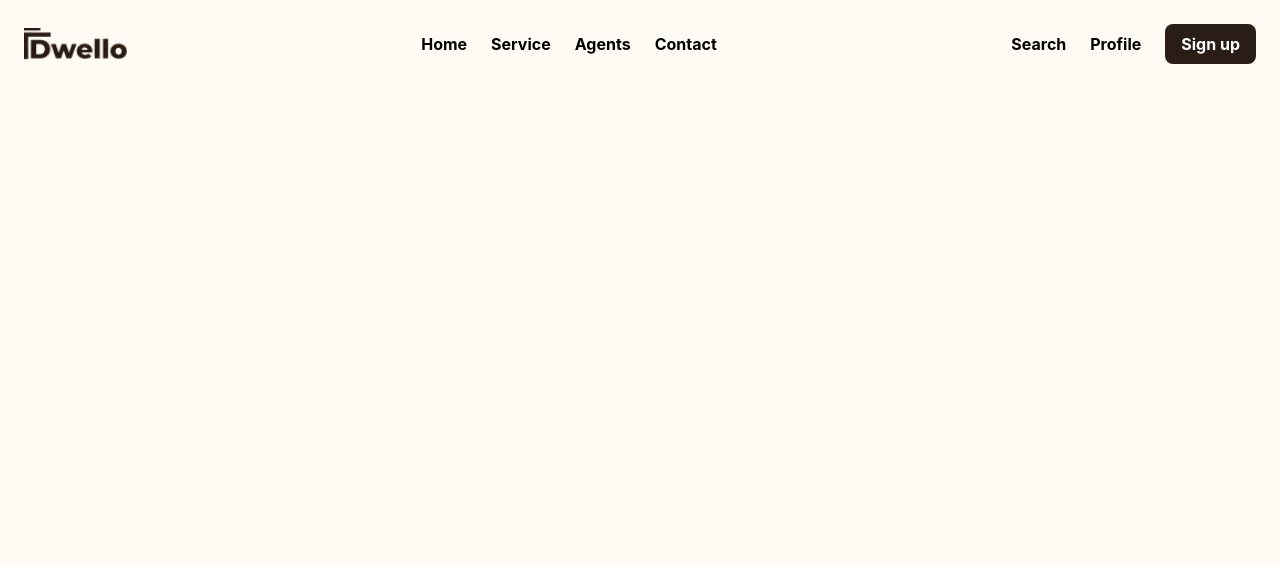
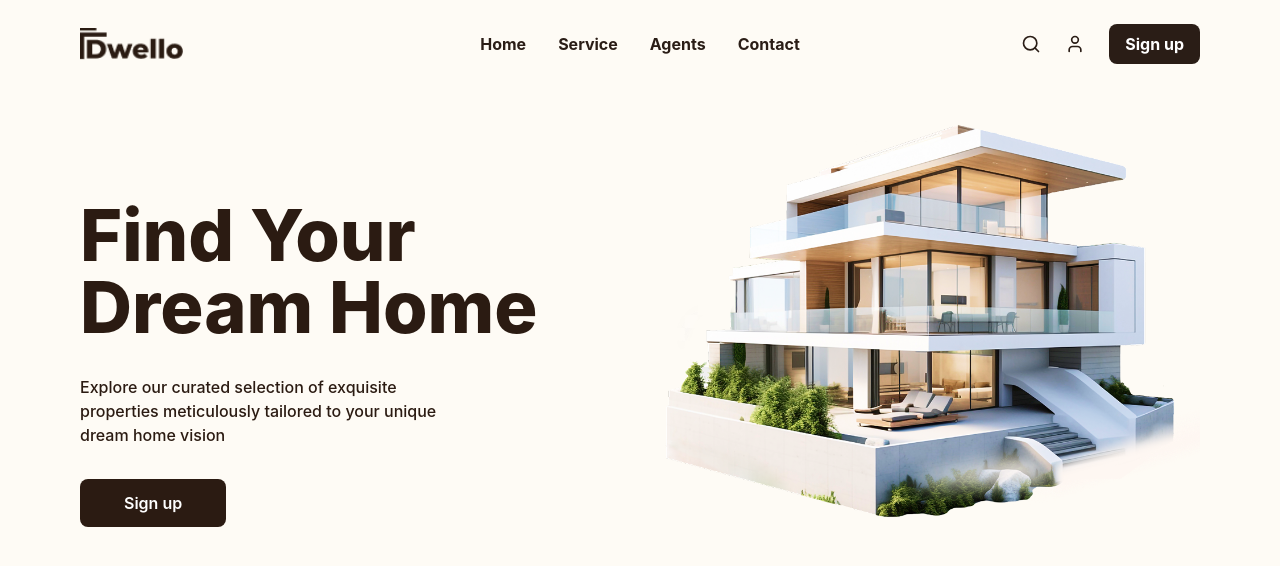
Before and after one commit to AbdulMoez777/DwelloHomes, a React (Vite) app: page / in a window 1280 px wide. Shown: the top 566 px of the page. Built offline with nearby package versions, Linux system fonts and the light colour scheme.

Commit message:
4: HeroSection Comp

```diff
--- a/package.json
+++ b/package.json
@@ -11,6 +11,7 @@
   },
   "dependencies": {
     "@tailwindcss/vite": "^4.3.3",
+    "lucide-react": "^1.25.0",
     "react": "^19.2.7",
     "react-dom": "^19.2.7",
     "tailwindcss": "^4.3.3"
--- a/src/App.jsx
+++ b/src/App.jsx
@@ -1,10 +1,12 @@
 import React from "react";
 import Navbar from "./components/Navbar";
+import HeroSection from "./components/HeroSection";
 
 function App() {
   return (
     <div className="bg-[#FEFBF5] min-h-screen ">
       <Navbar/>
+      <HeroSection/>
     </div>
   );
 }
--- /dev/null
+++ b/src/components/HeroSection.jsx
@@ -0,0 +1,33 @@
+import React from "react";
+
+function HeroSection() {
+  return (
+    <section className="flex px-20 py-6 justify-between items-center max-w-6.7xl mx-auto ">
+      {/* Left Section  */}
+      <div className="flex flex-col gap-8 w-1/2">
+        <h1 className="text-6xl lg:text-7xl font-extrabold text-[#2B1B12] leading-tighter ">
+          Find Your <br />
+          Dream Home
+        </h1>
+        <p className="text-[#2B1B12] font-medium max-w-sm">
+          Explore our curated selection of exquisite properties meticulously
+          tailored to your unique dream home vision
+        </p>
+        <button className="bg-[#2B1B12] hover:bg-[#3e2c22] text-white px-11 py-3 rounded-lg w-fit font-semibold transition-colors">
+          Sign up
+        </button>
+      </div>
+
+      {/* Right Image Section  */}
+      <div className="w-1/2 flex justify-end">
+        <img
+          src="/images/hero image 1.png"
+          alt="Hero Image "
+          className="w-full max-w-xl object-contain -mt-24"
+        />
+      </div>
+    </section>
+  );
+}
+
+export default HeroSection;
--- a/src/components/Navbar.jsx
+++ b/src/components/Navbar.jsx
@@ -1,34 +1,46 @@
-import React from 'react'
+import React from "react";
+import { Search } from "lucide-react";
+import { User } from "lucide-react";
 
 function Navbar() {
   return (
-    <nav className="flex justify-between items-center p-6">
-
+    <nav className="flex items-center px-20 py-6">
       {/* BOX 1: The Logo */}
-      <div>
+      <div className="flex-1">
         <img src="/images/DwelloLogo.png" alt="Logo" className="h-8" />
       </div>
 
       {/* BOX 2: The Links */}
-      <div className="flex gap-6 font-bold">
-        <a href="#home">Home</a>
-        <a href="#service">Service</a>
-        <a href="#agents">Agents</a>
-        <a href="#contact">Contact</a>
+      <div className="flex gap-8 justify-center font-bold ">
+        <a href="#home" className="text-[#2A1D16] hover:text-[#3e2c22]">
+          Home
+        </a>
+        <a href="#service" className="text-[#2A1D16] hover:text-[#3e2c22]">
+          Service
+        </a>
+        <a href="#agents" className="text-[#2A1D16] hover:text-[#3e2c22]">
+          Agents
+        </a>
+        <a href="#contact" className="text-[#2A1D16] hover:text-[#3e2c22]">
+          Contact
+        </a>
       </div>
 
       {/* BOX 3: The Buttons */}
-      <div className="flex gap-6 items-center font-bold">
-        <button>Search</button>
-        <button>Profile</button>
+      <div className="flex-1 flex gap-6 items-center justify-end font-bold">
+        <button className="cursor-pointer">
+          <Search size={20} className="text-[#2A1D16] hover:text-[#3e2c22]" />
+        </button>
+        <button className="cursor-pointer">
+          <User size={20} className="text-[#2A1D16] hover:text-[#3e2c22]" />
+        </button>
 
-        <button className="bg-[#2A1D16] text-white px-4 py-2 rounded-lg">
+        <button className="bg-[#2A1D16] hover:bg-[#3e2c22] text-white px-4 py-2 rounded-lg cursor-pointer">
           Sign up
         </button>
       </div>
-
     </nav>
-  )
+  );
 }
 
-export default Navbar
+export default Navbar;
```
Also changed, not shown: public/images/HeroSectionImage.png (added), 1 other file (tests, documents, lock files or other folders).
